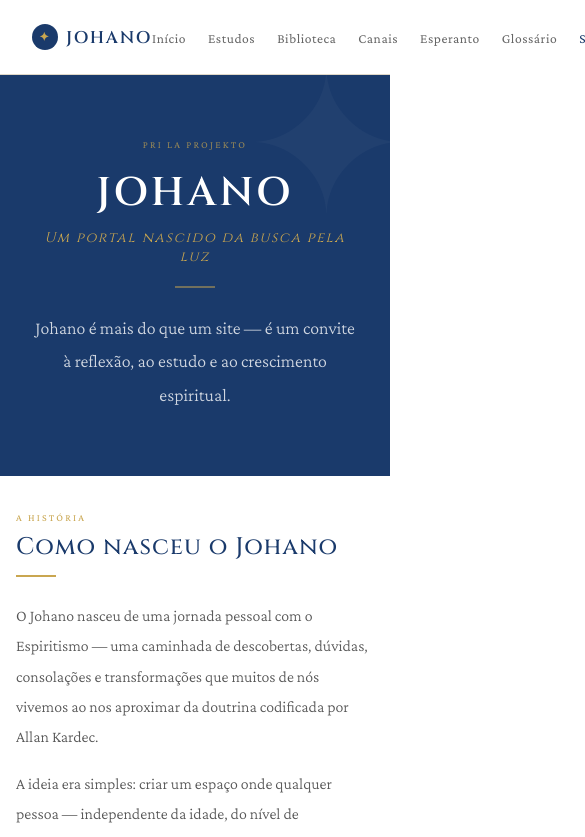
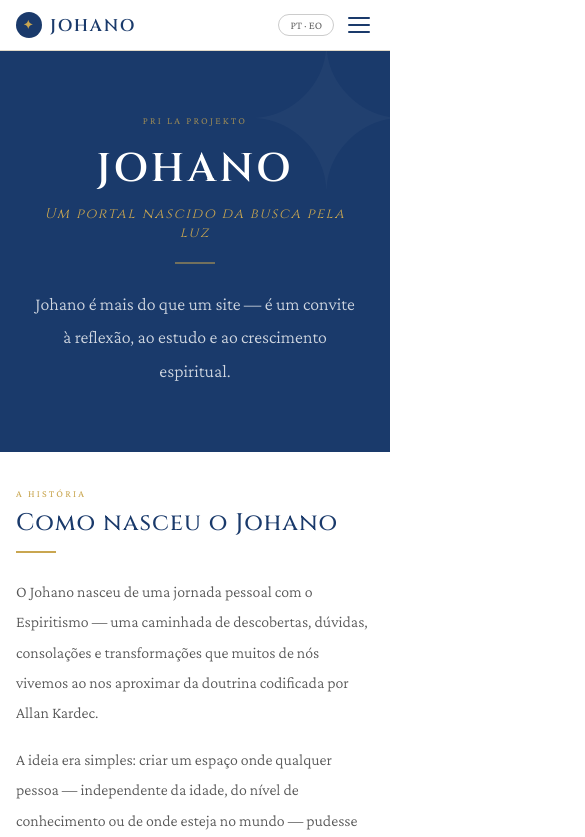
Before and after one commit to JohnVictori07/johano, a React (Vite) app: page /sobre in a window 390 px wide. Shown: the top 837 px of the page, 585 px wide, since content can reach past the window. Built offline with nearby package versions, Linux system fonts and the light colour scheme.

Commit message:
menu mobile hamburger

```diff
--- a/src/pages/Nav.jsx
+++ b/src/pages/Nav.jsx
@@ -1,22 +1,6 @@
+import { useState } from 'react'
 import { useNavigate, useLocation } from 'react-router-dom'
 
-const navStyle = {
-  display:'flex', alignItems:'center', justifyContent:'space-between',
-  padding:'14px 32px', borderBottom:'1px solid #e0d8c8',
-  background:'#fff', position:'sticky', top:0, zIndex:100,
-}
-const logoStyle = {
-  fontFamily:"'Cinzel',serif", fontSize:'17px', fontWeight:600,
-  color:'#1a3a6b', letterSpacing:'0.1em', display:'flex', alignItems:'center', gap:'8px', cursor:'pointer',
-}
-const dotStyle = {
-  width:'26px', height:'26px', background:'#1a3a6b', borderRadius:'50%',
-  display:'flex', alignItems:'center', justifyContent:'center', color:'#c9a650', fontSize:'12px',
-}
-
-export default function Nav() {
-  const navigate = useNavigate()
-  const location = useLocation()
 const links = [
   { label:'Início', path:'/' },
   { label:'Estudos', path:'/estudos' },
@@ -26,21 +10,73 @@ export default function Nav() {
   { label:'Glossário', path:'/glossario' },
   { label:'Sobre', path:'/sobre' },
 ]
+
+export default function Nav() {
+  const navigate = useNavigate()
+  const location = useLocation()
+  const [open, setOpen] = useState(false)
+
   return (
-    <nav style={navStyle}>
-      <div style={logoStyle} onClick={() => navigate('/')}><span style={dotStyle}>✦</span> JOHANO</div>
-      <ul style={{ display:'flex', gap:'22px', listStyle:'none' }}>
-        {links.map(l => (
+    <>
+      <style>{`
+        .nav{display:flex;align-items:center;justify-content:space-between;padding:14px 32px;border-bottom:1px solid #e0d8c8;background:#fff;position:sticky;top:0;z-index:100;}
+        .nav-logo{font-family:'Cinzel',serif;font-size:17px;font-weight:600;color:#1a3a6b;letter-spacing:0.1em;display:flex;align-items:center;gap:8px;cursor:pointer;}
+        .nav-logo-dot{width:26px;height:26px;background:#1a3a6b;border-radius:50%;display:flex;align-items:center;justify-content:center;color:#c9a650;font-size:12px;flex-shrink:0;}
+        .nav-links{display:flex;gap:22px;list-style:none;}
+        .nav-link{font-size:13.5px;color:#666;cursor:pointer;letter-spacing:0.04em;background:none;border:none;font-family:'Crimson Pro',Georgia,serif;}
+        .nav-link:hover,.nav-link.active{color:#1a3a6b;font-weight:500;}
+        .nav-right{display:flex;align-items:center;gap:10px;}
+        .lang-btn{font-size:11px;border:1px solid #ccc;border-radius:20px;padding:4px 11px;cursor:pointer;background:transparent;color:#666;}
+        .hamburger{display:none;background:transparent;border:none;cursor:pointer;padding:4px;flex-direction:column;gap:5px;}
+        .hamburger span{display:block;width:22px;height:2px;background:#1a3a6b;border-radius:2px;}
+        .mobile-menu{display:none;position:fixed;inset:0;background:rgba(0,0,0,0.5);z-index:200;}
+        .mobile-menu.open{display:block;}
+        .mobile-panel{position:absolute;top:0;right:0;width:260px;height:100vh;background:#fff;padding:20px;display:flex;flex-direction:column;gap:0;}
+        .mobile-header{display:flex;align-items:center;justify-content:space-between;margin-bottom:24px;padding-bottom:16px;border-bottom:1px solid #e0d8c8;}
+        .mobile-logo{font-family:'Cinzel',serif;font-size:15px;color:#1a3a6b;letter-spacing:0.1em;}
+        .close-btn{background:transparent;border:none;font-size:22px;cursor:pointer;color:#666;line-height:1;}
+        .mobile-link{display:block;padding:14px 0;font-size:16px;color:#444;cursor:pointer;border-bottom:1px solid #f0ece4;background:none;border-left:none;border-right:none;border-top:none;font-family:'Crimson Pro',Georgia,serif;text-align:left;width:100%;}
+        .mobile-link:hover,.mobile-link.active{color:#1a3a6b;font-weight:500;}
+        .mobile-lang{margin-top:20px;font-size:13px;border:1px solid #ccc;border-radius:20px;padding:8px 16px;cursor:pointer;background:transparent;color:#666;width:100%;}
+        @media(max-width:768px){
+          .nav{padding:12px 16px;}
+          .nav-links{display:none;}
+          .hamburger{display:flex;}
+        }
+      `}</style>
+
+      <nav className="nav">
+        <div className="nav-logo" onClick={()=>navigate('/')}>
+          <div className="nav-logo-dot">✦</div>
+          JOHANO
+        </div>
+        <ul className="nav-links">
+          {links.map(l=>(
             <li key={l.path}>
-            <span onClick={() => navigate(l.path)} style={{
-              fontSize:'13.5px', color: location.pathname === l.path ? '#1a3a6b' : '#666',
-              cursor:'pointer', letterSpacing:'0.04em',
-              fontWeight: location.pathname === l.path ? 500 : 400,
-            }}>{l.label}</span>
+              <button className={`nav-link${location.pathname===l.path?' active':''}`} onClick={()=>navigate(l.path)}>{l.label}</button>
             </li>
           ))}
         </ul>
-      <button style={{ fontSize:'11px', border:'1px solid #ccc', borderRadius:'20px', padding:'4px 11px', cursor:'pointer', background:'transparent', color:'#666' }}>PT · EO</button>
+        <div className="nav-right">
+          <button className="lang-btn">PT · EO</button>
+          <button className="hamburger" onClick={()=>setOpen(true)} aria-label="Menu">
+            <span/><span/><span/>
+          </button>
+        </div>
       </nav>
+
+      <div className={`mobile-menu${open?' open':''}`} onClick={e=>e.target===e.currentTarget&&setOpen(false)}>
+        <div className="mobile-panel">
+          <div className="mobile-header">
+            <span className="mobile-logo">✦ JOHANO</span>
+            <button className="close-btn" onClick={()=>setOpen(false)}>✕</button>
+          </div>
+          {links.map(l=>(
+            <button key={l.path} className={`mobile-link${location.pathname===l.path?' active':''}`} onClick={()=>{ navigate(l.path); setOpen(false) }}>{l.label}</button>
+          ))}
+          <button className="mobile-lang">PT · EO</button>
+        </div>
+      </div>
+    </>
   )
 }
```
Lines whose indentation alone changed are shown as unchanged.
